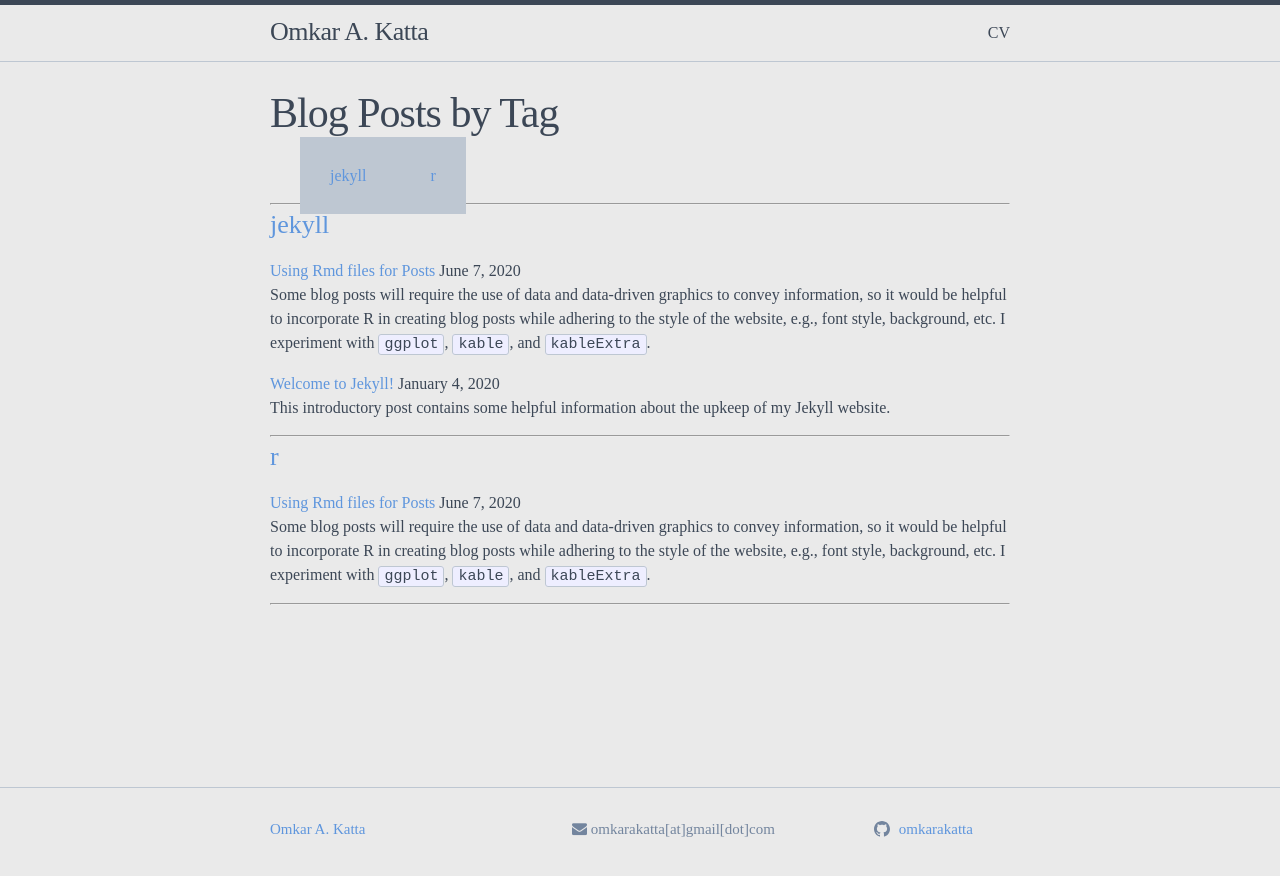
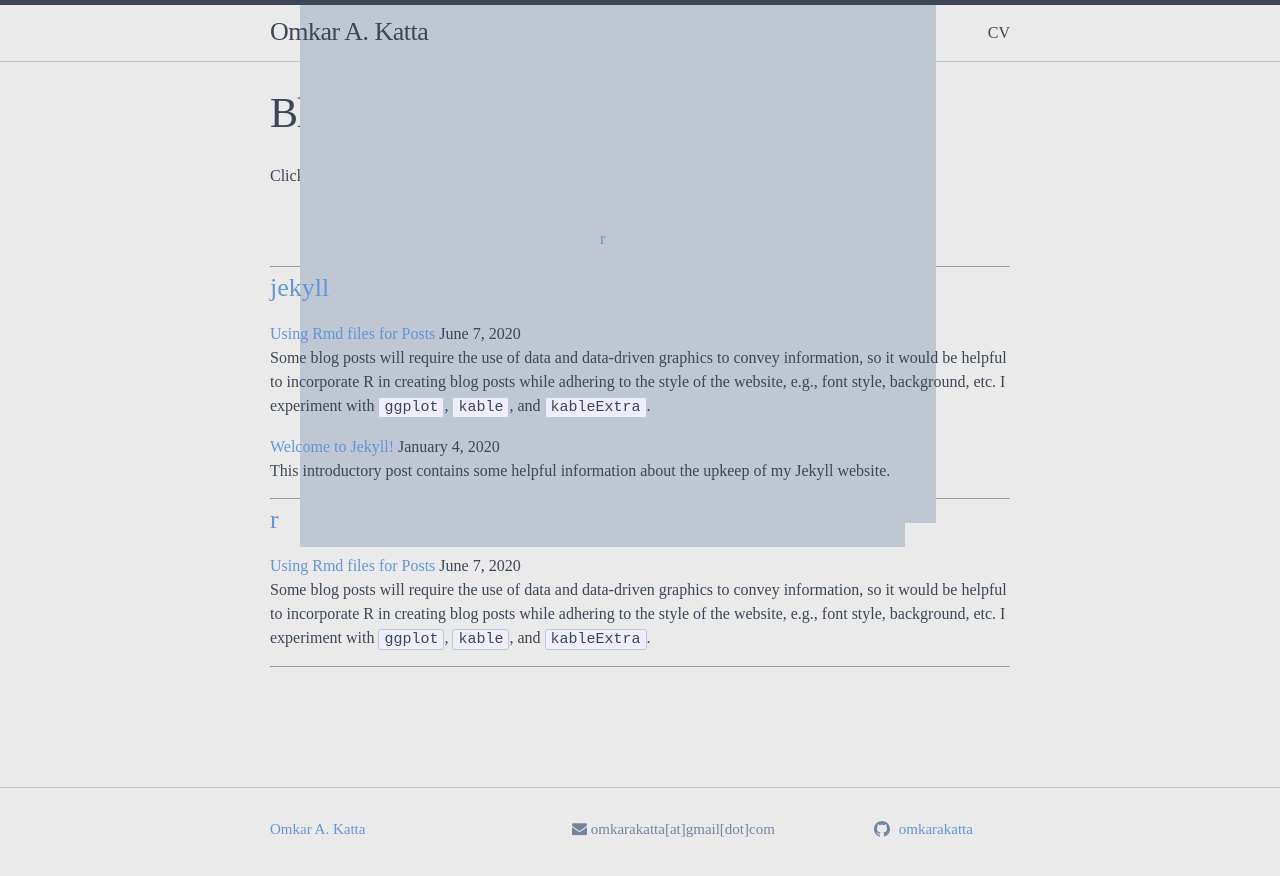
Before and after one commit to omkarakatta/omkarakatta.github.io, a Jekyll site: the page built from pages/postsbytag.md, in a window 1280 px wide. Shown: the top 876 px of the page. Built offline with Jekyll 4.4.1, drawn with Linux system fonts in a browser that asks for light colours; nearby versions of some CDN libraries.

Commit message:
change paddint to 300px

```diff
--- a/_sass/minima/_layout.scss
+++ b/_sass/minima/_layout.scss
@@ -253,4 +253,4 @@
  * Tags
  */
  #tagcloud { font-size:.9em;  }
-.tags li { display:inline; margin:0; padding: 30px; background:$grey-color-light;}
+.tags li { display:inline; margin:0; padding: 300px; background:$grey-color-light;}
--- a/pages/postsbytag.md
+++ b/pages/postsbytag.md
@@ -4,7 +4,7 @@
 ---
 
 <!-- Reference: https://raw.githubusercontent.com/jokecamp/jokecamp.com/master/tag.md -->
-<!-- Click on a tag to see corresponding list of posts. -->
+Click on a tag to see corresponding list of posts.
 
 <ul class = "tags">
 {% for tag in site.tags %}
```
